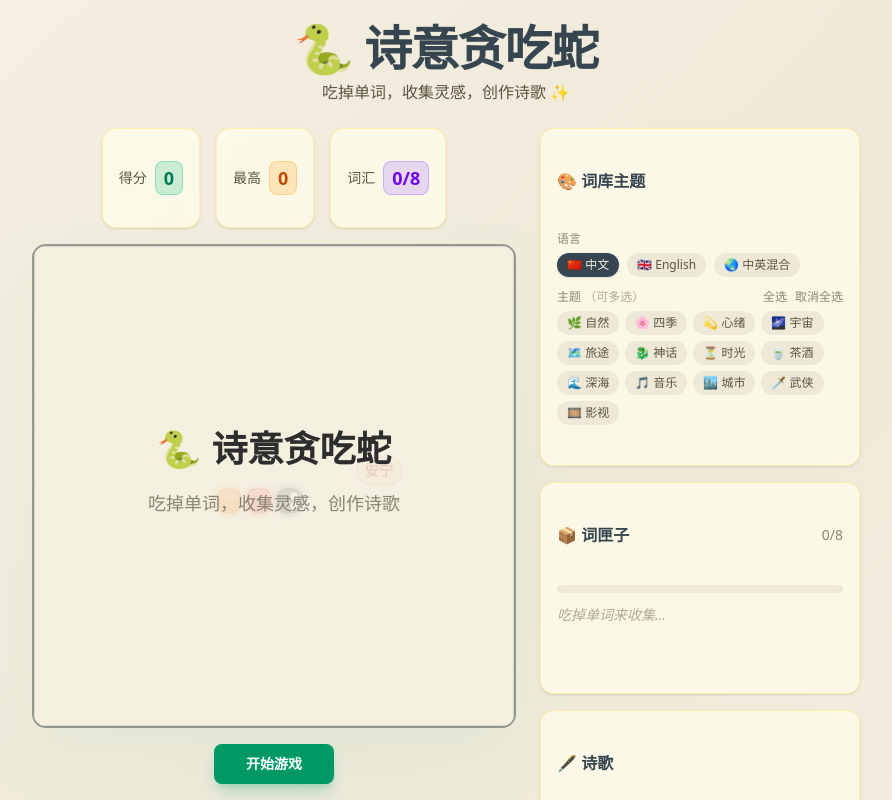
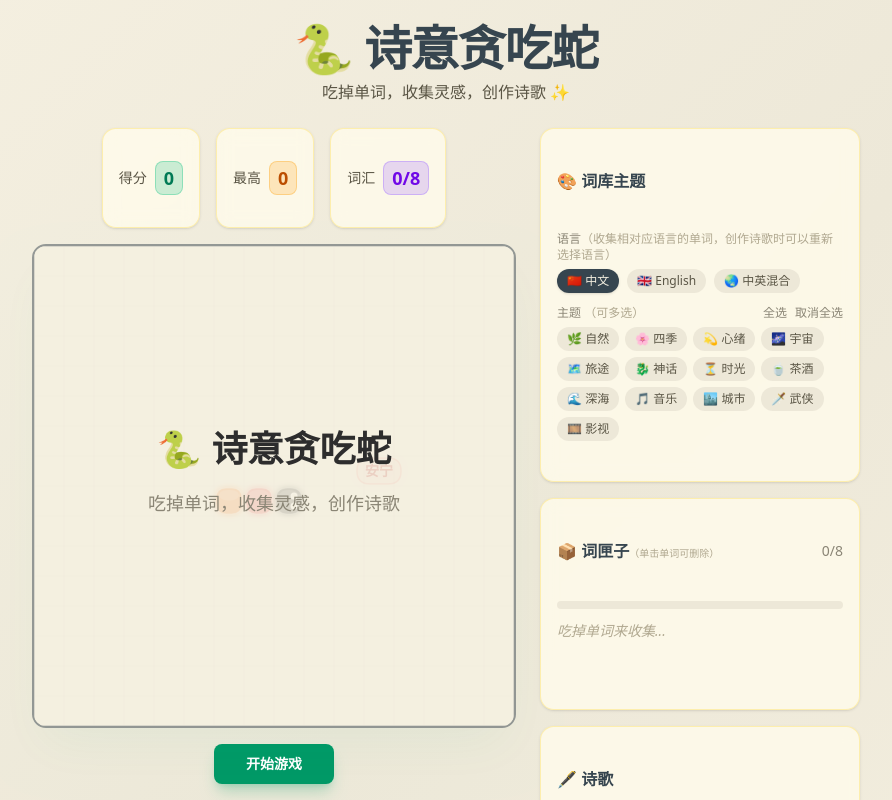
Before and after one commit to zeld-maker/snake-word-poetry-Lily, a Next.js app: page / in a window 1280 px wide. Shown: the top 800 px of the page, without its empty margins (194-1086 px from the left). Built offline with nearby package versions, Linux system fonts and the light colour scheme.

Commit message:
0b0a1be1-aea8-4140-926e-930c289d3e5a

```diff
--- a/src/app/page.tsx
+++ b/src/app/page.tsx
@@ -869,7 +869,7 @@
       <CardContent className="px-4 pb-4 space-y-3">
         {/* Language filter */}
         <div>
-          <p className="text-xs text-[#8a8575] mb-1.5">语言</p>
+          <p className="text-xs text-[#8a8575] mb-1.5">语言<span className="text-[#b0a890]">（收集相对应语言的单词，创作诗歌时可以重新选择语言）</span></p>
           <div className="flex gap-2">
             {([
               { key: 'zh' as WordLanguage, label: '中文', icon: '🇨🇳' },
@@ -1078,7 +1078,7 @@
           <Card className="bg-amber-50/80 border-amber-200/60 backdrop-blur-sm">
             <CardHeader className="pb-2 pt-4 px-4">
               <CardTitle className="text-base flex items-center justify-between text-[#36454f]">
-                <span>📦 词匣子</span>
+                <span>📦 词匣子<span className="text-[10px] font-normal text-[#b0a890]">（单击单词可删除）</span></span>
                 <span className="text-sm font-normal text-[#8a8575]">
                   {wordProgress}/{WORDS_TO_POEM}
                 </span>
```
